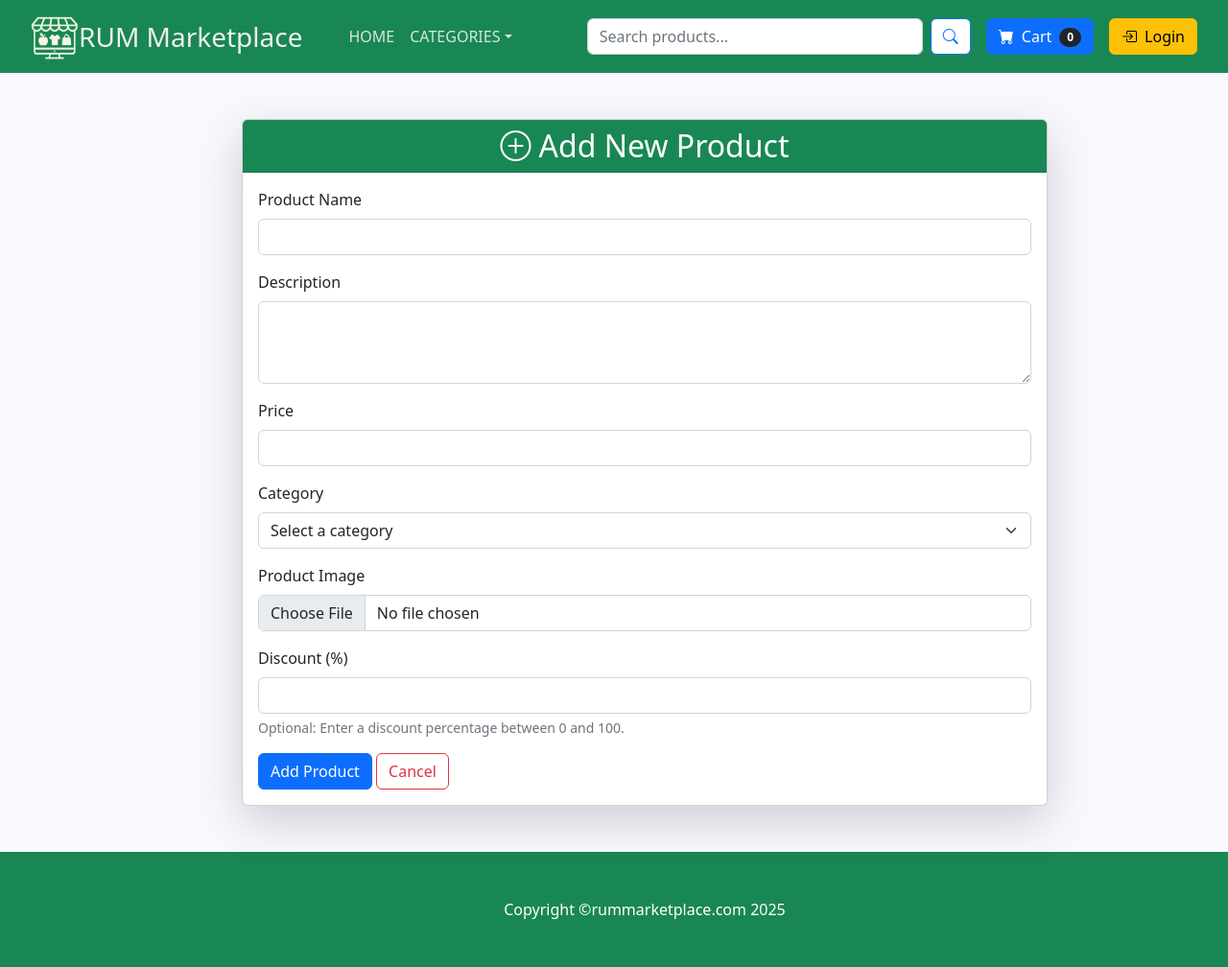
After one commit to diegomartinez13/rum-marketplace, a Django app: page /add-product/ in a window 1280 px wide. The commit adds this page. Shown: the whole page at 96% size. Run offline with Django 5.2, Linux system fonts and the light colour scheme; data that the repository does not hold is empty; some libraries are stand-ins or nearby versions.

Commit message:
[dev] product and service listing

```diff
--- /dev/null
+++ b/store_app/templates/add_product.html
@@ -0,0 +1,56 @@
+{% extends 'base.html' %}
+
+{% block content %}
+<div class="container-fluid align-items-center justify-content-center py-5">
+  <div class="row justify-content-center">
+    <div class="col-lg-8">
+      <div class="card shadow-lg">
+        <div class="card-header bg-success text-white">
+          <h2 class="card-title mb-0 text-center">
+            <i class="bi bi-plus-circle me-2"></i>Add New Product
+          </h2>
+        </div>
+        <div class="card-body">
+          <form method="POST" enctype="multipart/form-data">
+            {% csrf_token %}
+            <div class="mb-3">
+              <label for="name" class="form-label">Product Name</label>
+              <input type="text" class="form-control" id="name" name="name" required>
+            </div>
+            <div class="mb-3">
+              <label for="description" class="form-label">Description</label>
+              <textarea class="form-control" id="description" name="description" rows="3" required></textarea>
+            </div>
+            <div class="mb-3">
+              <label for="price" class="form-label">Price</label>
+              <input type="number" class="form-control" id="price" name="price" step="0.01" required>
+            </div>
+            <div class="mb-3">
+              <label for="category" class="form-label">Category</label>
+              <select class="form-select" id="category" name="category" required>
+                <option value="">Select a category</option>
+                {% for category in categories %}
+                <option value="{{ category.id }}">{{ category.name }}</option>
+                {% endfor %}
+              </select>
+            </div>
+            <div class="mb-3">
+              <label for="image" class="form-label">Product Image</label>
+              <input type="file" class="form-control" id="image" name="image" accept="image/*" required>
+            </div>
+            <div class="mb-3">
+              <label for="discount" class="form-label">Discount (%)</label>
+              <input type="number" class="form-control" id="discount" name="discount" step="0.01" min="0" max="100">
+              <div class="form-text">Optional: Enter a discount percentage between 0 and 100.</div>
+            </div>
+            <div>
+              <button type="submit" class="btn btn-primary text-white">Add Product</button>
+              <a href="{% url 'add-listing' %}" class="btn btn-outline-danger">Cancel</a>
+            </div>
+          </form>
+        </div>
+      </div>
+    </div>
+  </div>
+</div>
+{% endblock %}
--- a/store_app/urls.py
+++ b/store_app/urls.py
@@ -4,12 +4,14 @@ from django.views.generic import TemplateView
 from .views import SignupView, login_view, VerifyEmailView, signup_thanks
 
 urlpatterns = [
-    path('', views.home, name="home"),
-    path('search/', views.search, name="search"),
-    path('login/', views.login_view, name="login"),
-    path('logout/', views.logout_view, name="logout"),
+    path("", views.home, name="home"),
+    path("search/", views.search, name="search"),
+    path("login/", views.login_view, name="login"),
+    path("logout/", views.logout_view, name="logout"),
     path("signup/", SignupView.as_view(), name="signup"),
     path("signup/thanks/", signup_thanks, name="signup-thanks"),
     path("verify/<str:token>/", VerifyEmailView.as_view(), name="verify-email"),
     path("add-listing/", views.add_listing, name="add-listing"),
+    path("add-product/", views.add_product, name="add-product"),
+    path("add-service/", views.add_service, name="add-service"),
 ]
--- a/store_app/views.py
+++ b/store_app/views.py
@@ -17,61 +17,145 @@ from django.core.mail import send_mail
 import secrets  # only if you still want a fallback; see note below
 
 from .forms import PreSignupForm
-from .models import User, PendingSignup, Product, ProductCategory, Service, ServiceCategory
+from .models import (
+    User,
+    PendingSignup,
+    Product,
+    ProductCategory,
+    Service,
+    ServiceCategory,
+)
 from .tokens import generate_signup_token
 
 logger = logging.getLogger(__name__)
 
+
 def home(request):
     products = Product.objects.all()
-    return render(request, "home.html", {'products': products})
+    return render(request, "home.html", {"products": products})
+
 
 def add_listing(request):
     return render(request, "add_listing.html")
 
+
+def add_product(request):
+    categories = ProductCategory.objects.all()
+    if request.method == "POST":
+        data = request.POST
+        name = data.get("name")
+        description = data.get("description")
+        price = data.get("price")
+        category_id = data.get("category")
+        category = get_object_or_404(ProductCategory, id=category_id)
+        discount = data.get("discount")
+        seller = request.user if request.user.is_authenticated and request.user.is_seller else None
+
+        Product.objects.create(
+            name=name,
+            description=description,
+            price=price,
+            category=category,
+            discounted_price=discount,
+            seller=seller,
+        )
+        messages.success(request, "Product added successfully!")
+        return redirect("home")
+
+    context = {"categories": categories}
+    return render(request, "add_product.html", context)
+
+
+def add_service(request):
+    categories = ServiceCategory.objects.all()
+    if request.method == "POST":
+        data = request.POST
+        name = data.get("name")
+        description = data.get("description")
+        price = data.get("price")
+        category_id = data.get("category")
+        category = get_object_or_404(ServiceCategory, id=category_id)
+        discount = data.get("discount")
+        seller = request.user if request.user.is_authenticated and request.user.is_seller else None
+
+        Service.objects.create(
+            name=name,
+            description=description,
+            price=price,
+            category=category,
+            discounted_price=discount,
+            seller=seller,
+        )
+        messages.success(request, "Service added successfully!")
+        return redirect("home")
+
+    context = {"categories": categories}
+    return render(request, "add_service.html", context)
+
+
+def create_category(request):
+    if request.method == "POST":
+        name = request.POST.get("name")
+        description = request.POST.get("description")
+        category_type = request.POST.get("category_type")
+
+        if category_type == "product":
+            ProductCategory.objects.create(name=name, description=description)
+            messages.success(request, "Product category created successfully!")
+        elif category_type == "service":
+            ServiceCategory.objects.create(name=name, description=description)
+            messages.success(request, "Service category created successfully!")
+        else:
+            messages.error(request, "Invalid category type.")
+
+        return redirect("add-listing")
+
+    return render(request, "create_category.html")
+
 def search(request):
-    query = request.GET.get('q', '')
+    query = request.GET.get("q", "")
     if query:
         products = Product.objects.filter(
-            Q(name__icontains=query) |
-            Q(description__icontains=query)
+            Q(name__icontains=query) | Q(description__icontains=query)
         )
     else:
         products = Product.objects.all()
 
-    return render(request, 'home.html', {
-        'products': products,
-        'query': query
-    })
+    return render(request, "home.html", {"products": products, "query": query})
+
 
 def login_view(request):
     # NOTE: This assumes a Django-auth User model (with username/password).
     # Your current custom User model is not wired to Django auth, so this is likely placeholder.
-    if request.method == 'POST':
-        email = request.POST.get('email')
-        password = request.POST.get('password')
+    if request.method == "POST":
+        email = request.POST.get("email")
+        password = request.POST.get("password")
 
         try:
             # If you keep a custom user table, you'll need a custom auth backend.
             # This line will fail if your custom User has no username field.
             user_obj = User.objects.get(email=email)
-            user = authenticate(request, username=getattr(user_obj, 'username', email), password=password)
+            user = authenticate(
+                request,
+                username=getattr(user_obj, "username", email),
+                password=password,
+            )
             if user is not None:
                 login(request, user)
-                messages.success(request, 'Successfully logged in!')
-                return redirect('home')
+                messages.success(request, "Successfully logged in!")
+                return redirect("home")
             else:
-                messages.error(request, 'Invalid email or password.')
+                messages.error(request, "Invalid email or password.")
         except User.DoesNotExist:
-            messages.error(request, 'Invalid email or password.')
+            messages.error(request, "Invalid email or password.")
 
-    return render(request, 'login.html')
+    return render(request, "login.html")
+
 
 def logout_view(request):
     logout(request)
-    messages.success(request, 'You have been logged out successfully.')
-    return redirect('home')
-
+    messages.success(request, "You have been logged out successfully.")
+    return redirect("home")
 
 
 class SignupView(View):
```
Also changed, not shown: store_app/models.py (+173 -63 lines), store_app/templates/add_listing.html (+4 -4 lines), store_app/templates/add_service.html (added, +51 -0 lines), media/uploads/categories_images/iphone-13-pro.jpg (added), store_app/migrations/0001_initial.py.
